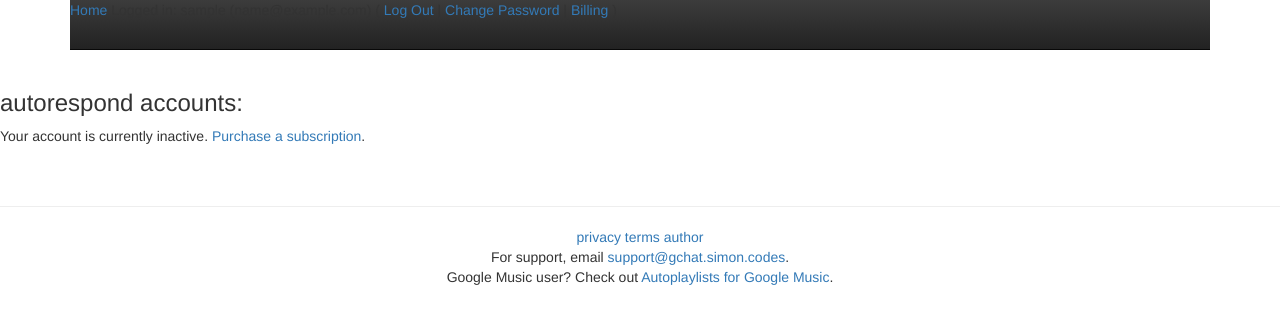
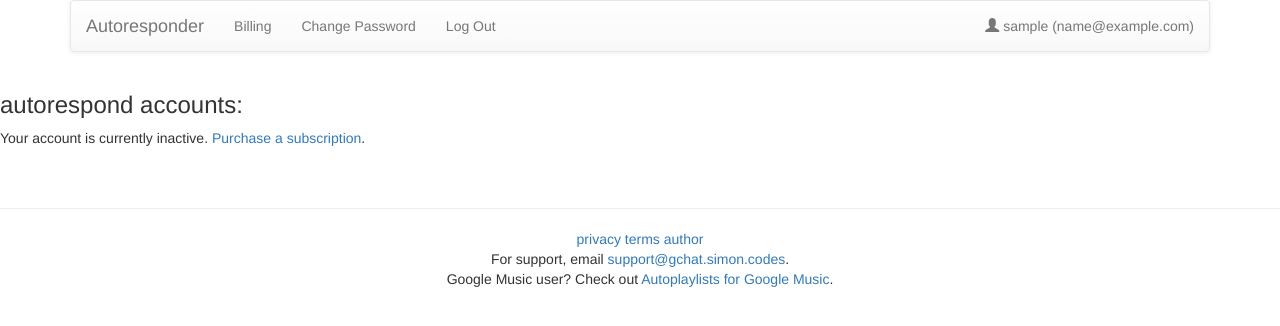
Before and after one commit to simon-weber/gchatautorespond, a Django app: template gchatautorespond/apps/autorespond/templates/logged_in.html in a window 1280 px wide. Shown: the top 326 px of the page. Run offline with Django 3.2, Linux system fonts and the light colour scheme; the template is opened without the code that fills it, so the values that code supplies are empty; the visitor is signed in with stand-in values (Sample User, id 1); parts of the project's set-up code (start-up, migrations or seed data) failed here and were passed over; some libraries are stand-ins or nearby versions.

Commit message:
redo navbar

```diff
--- a/gchatautorespond/apps/autorespond/templates/logged_in.html
+++ b/gchatautorespond/apps/autorespond/templates/logged_in.html
@@ -1,24 +1,41 @@
 {% extends "base.html" %}
 {% block navbar %}
+
 <div class="container">
-                <div class="navbar navbar-inverse navbar-static-top">
+  <nav class="navbar navbar-default">
+    <div class="container-fluid">
         {% if user.is_authenticated %}
-                        <a href="{% url 'autorespond' %}">Home</a>
-                        Logged in: {{ user.username }} ({{ user.email }})
-                        (
-                        <a href="{% url 'auth_logout' %}?next=/">Log Out</a> |
-                        <a href="{% url 'auth_password_change' %}">Change Password</a> |
-                        <a href="{% url 'license_details' %}">Billing</a>
-                        )
+        <div class="navbar-header">
+            <a class="navbar-brand" href="{% url 'autorespond' %}">Autoresponder</a>
+        </div>
+        {% else %}
+        <div class="navbar-header">
+            <a class="navbar-brand" href="/">Autoresponder</a>
+        </div>
+        {% endif %}
+
+        {% if user.is_authenticated %}
+        <ul class="nav navbar-nav">
+            <li><a href="{% url 'license_details' %}">Billing</a></li>
+            <li><a href="{% url 'auth_password_change' %}">Change Password</a></li>
+            <li><a href="{% url 'auth_logout' %}?next=/">Log Out</a></li>
+        </ul>
+        <ul class="nav navbar-nav navbar-right">
             {% if user.currentlicense.license.is_trial %}
-                            <br/>
+            <li><p class="navbar-text">
                 Your trial expires on {{ user.currentlicense.license.trial_expire_date}}.
+                </p></li>
                 {% endif %}
+                <li><p class="navbar-text"><span class="glyphicon glyphicon-user"></span> {{ user.username }} ({{ user.email }})</p></li>
+        </ul>
         {% else %}
-                        <a href="/">Home</a>
-                        | <a href="{% url 'auth_login' %}">Log In</a>
+        <div class="navbar-collapse collapse">
+            <ul class="nav navbar-nav">
+                <li><a href="{% url 'auth_login' %}?next=/">Log In</a></li>
+            </ul>
+        </div>
         {% endif %}
-                </div>
+  </nav>
 </div>
 {% endblock navbar %}
 {% block content %}
```
Lines whose indentation alone changed are shown as unchanged.
